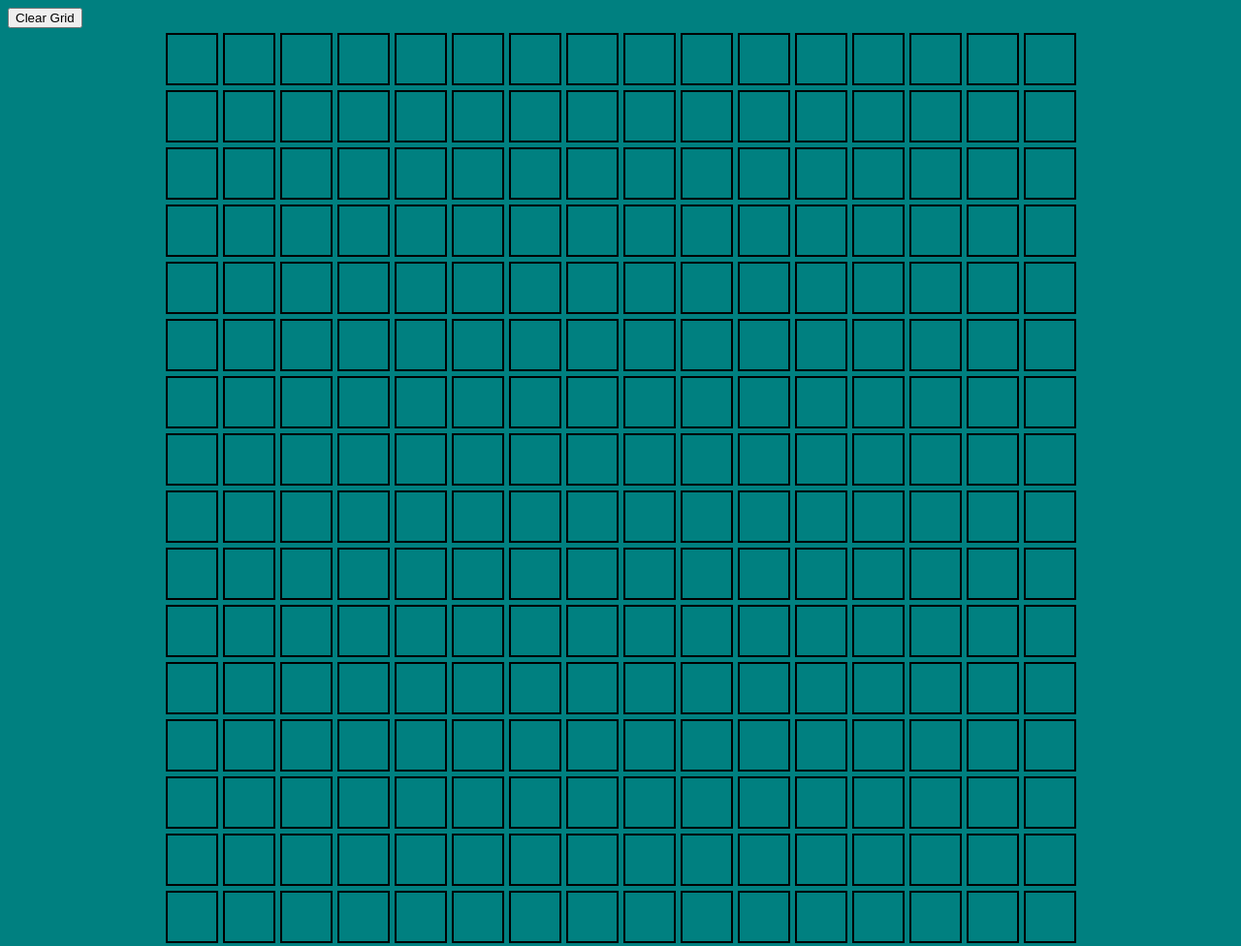
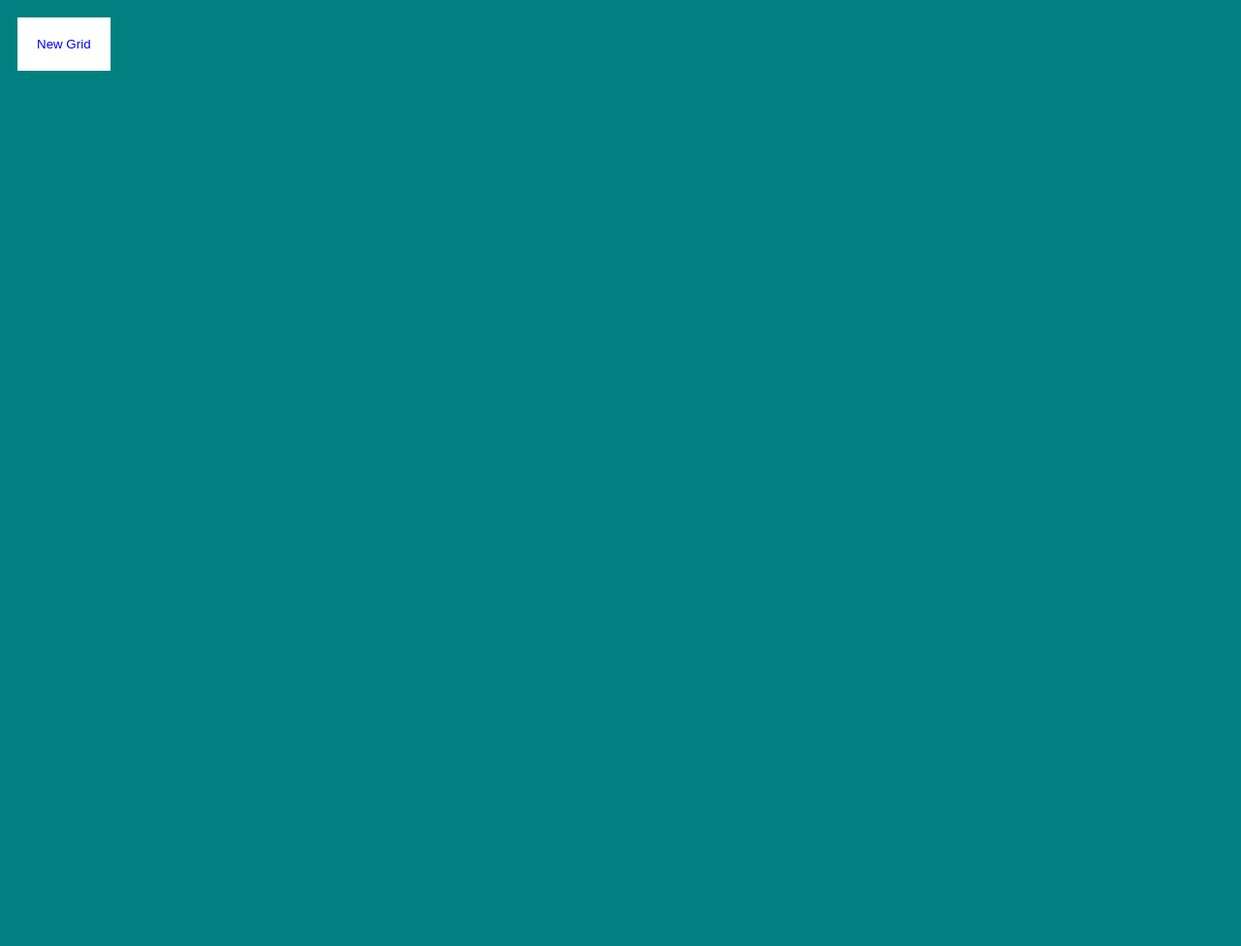
Before and after one commit to Isaac-Sturtridge/Sketching-an-etch, a plain HTML site: page index.html in a window 1280 px wide. Shown: the whole page at 97% size. After the commit the page ends 800 px from the top, so only its background shows below. Drawn offline with Linux system fonts and the light colour scheme.

Commit message:
new grid button added

```diff
--- a/app.js
+++ b/app.js
@@ -3,8 +3,14 @@ const div = document.createElement('div')
 const divSelector = document.querySelectorAll('div div')
 const rows = document.getElementsByClassName("gridRow")
 const cells = document.getElementsByClassName("cell")
+const newBtn = document.getElementById('newBtn')
+const rowsQuery = document.querySelectorAll('gridRow')
+const cellsQuery = document.querySelectorAll('cell')
 
 function makeRows(rowNum) {
+    if(rowNum > 100) {
+        return alert('Too Many Rows! Less than 100 please')
+    }
     for(let r = 0; r < rowNum; r++) {
         let row = document.createElement("div");
         container.appendChild(row).className = "gridRow";
@@ -13,6 +19,9 @@ function makeRows(rowNum) {
 }
 
 function makeColumns(cellNum) {
+    if(cellNum > rows.length) {
+        return alert('Too Many Columns! Columns cannot be greater than rows at this time!')
+    }
     for(i = 0; i < rows.length; i++) {
         for(j = 0; j < cellNum; j++) {
             let cell = document.createElement("div");
@@ -21,16 +30,25 @@ function makeColumns(cellNum) {
                 event.target.style.backgroundColor = "white";
                 event.target.style.border = "2px solid yellow"
             })
+
         }
     }
 }
 
+newBtn.addEventListener("click", () => {
+    clearGrid()
+    createGrid(prompt("Enter row numbers:"), prompt("Enter column numbers: "))
+})
+
+function clearGrid() {
+    container.innerHTML = ''
+}
 
 
 
-function createGrid() {
-    makeRows(16)
-    makeColumns(16)
+function createGrid(rowNum, columnNum) {
+    makeRows(rowNum)
+    makeColumns(columnNum)
 }
 
 window.addEventListener('DOMContentLoaded', createGrid())
--- a/index.html
+++ b/index.html
@@ -8,7 +8,7 @@
     <link rel="stylesheet" href="style.css">
 </head>
 <body>
-    <button type="button" id="clear_grid">Clear Grid</button>
+    <button type="button" id="newBtn">New Grid</button>
     <div id="container"></div>
     <script src="app.js"></script>
 </body>
--- a/style.css
+++ b/style.css
@@ -11,8 +11,8 @@ body {
 
 .cell {
     border: 2px solid black;
-    width: 50px;
-    height: 50px;
+    width: 10px;
+    height: 10px;
 }
 
 /* .cell:hover{
@@ -24,3 +24,11 @@ body {
     background-color: white;
     border: 2px solid yellow;
 }*/
+
+#newBtn {
+    padding: 10px;
+    color: blue;
+    border: 10px solid white;
+    background-color: white;
+    margin: 10px 10px;
+}
```
